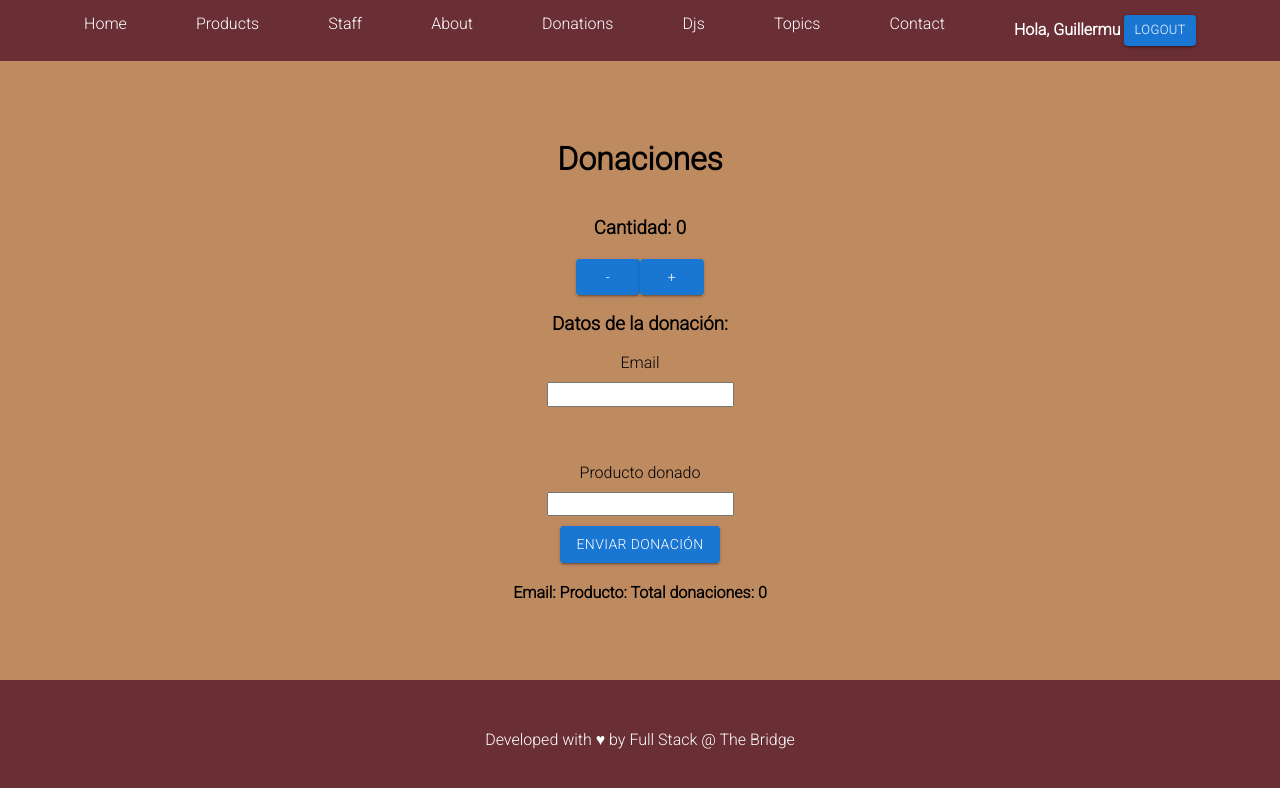
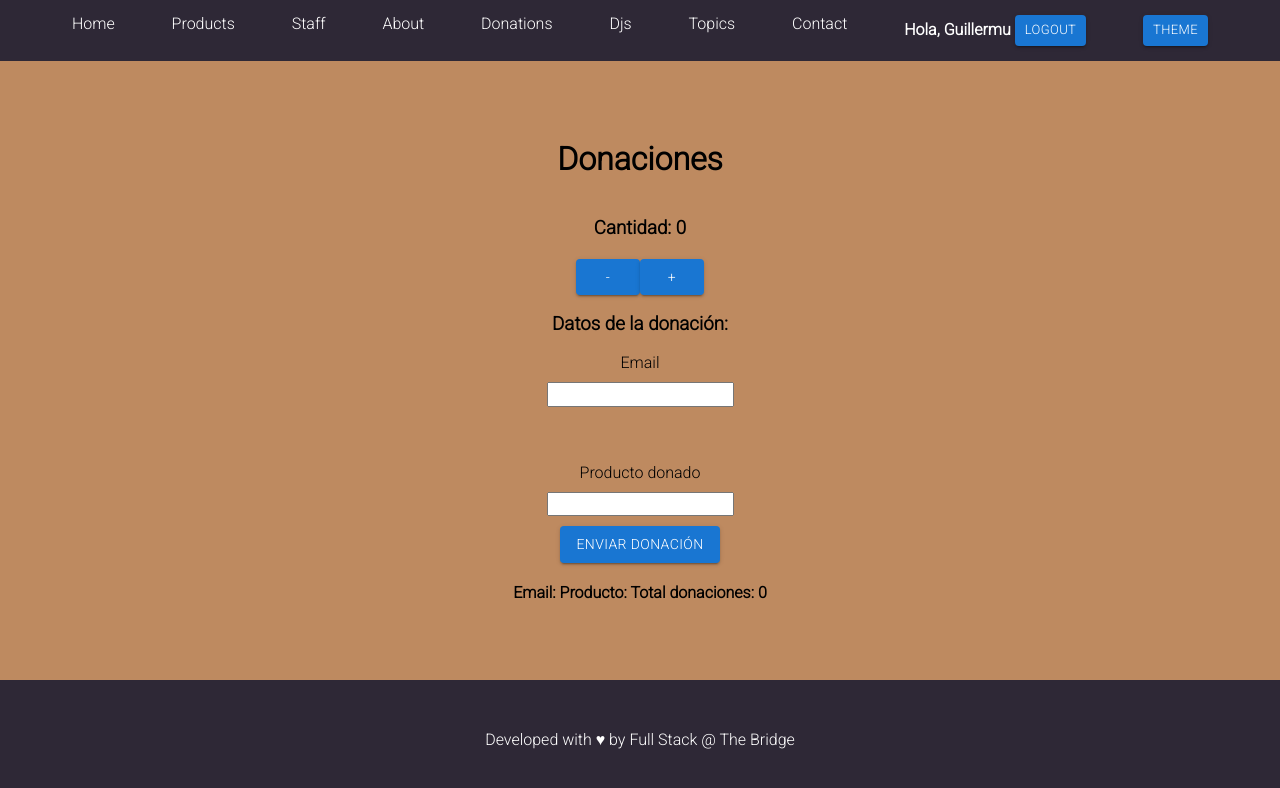
Before and after one commit to TheBridge-FullStackDeveloper/-ft-jun22-React-examples, a React (Create React App) app: page /donations in a window 1280 px wide. Shown: the top 788 px of the page. Built offline with nearby package versions, Linux system fonts and the light colour scheme.

Commit message:
add/hooks_context_custome

```diff
--- a/src/App.js
+++ b/src/App.js
@@ -9,19 +9,18 @@ import Footer from './components/Footer';
 import '../src/styles/styles.scss'
 
 import { userContext } from './context/userContext'; // contexto
+import { themeContext } from './context/themeContext';
 
 
 function App() {
 
   const [user, setUser] = useState("Guillermu"); // state para componente funcional
+  const [theme, setTheme] = useState("__dark"); // state para theme
 
-  const login = (name) => {
-    setUser(name); // user = name. Ej. name="Guille" --> user="Guille"
-  }
+  const login = (name) => setUser(name); // user = name. Ej. name="Guille" --> user="Guille"
+  const logout = () => setUser(""); // user = ""
 
-  const logout = () => {
-    setUser(""); // user = ""
-  }
+  const toggleTheme = () => theme === "" ? setTheme("__dark") : setTheme("")
 
   const data = {
     user,
@@ -29,8 +28,14 @@ function App() {
     logout
   }
 
+  const themeData = {
+    theme, //"__dark" o ""
+    toggleTheme
+  }
+
   return (
     <div className="App">
+      <themeContext.Provider value={themeData}>
         <BrowserRouter>
           <userContext.Provider value={data}>
             <Header />
@@ -38,6 +43,7 @@ function App() {
           </userContext.Provider>
         </BrowserRouter>
         <Footer />
+      </themeContext.Provider>
     </div>
   );
 }
--- a/src/components/Footer/Footer.jsx
+++ b/src/components/Footer/Footer.jsx
@@ -1,11 +1,12 @@
-import React, { Component } from 'react'
+import React, { useContext } from 'react'
+import { themeContext } from '../../context/themeContext'; // contexto
 
-export class Footer extends Component {
-  render() {
-    return (
-      <footer className="footer">Developed with ♥ by Full Stack @ The Bridge</footer>
-    )
-  }
+function Footer() {
+  const {theme} = useContext(themeContext); // consumer
+
+  return (
+    <footer className={"footer"+theme}>Developed with ♥ by Full Stack @ The Bridge</footer>
+  )
 }
 
 export default Footer
--- a/src/components/Header/Nav/Nav.jsx
+++ b/src/components/Header/Nav/Nav.jsx
@@ -1,14 +1,15 @@
-import React, { Component } from "react";
+import React, { useContext } from "react";
 import { Link } from "react-router-dom";
 import Button from '@mui/material/Button';
 
-import {userContext} from '../../../context/userContext'; // contexto
+import { userContext } from '../../../context/userContext'; // contexto
+import { themeContext } from '../../../context/themeContext'; // contexto
 
+function Nav() {
+  const {theme,toggleTheme} = useContext(themeContext); // consumer
 
-class Nav extends Component {
-  render() {
-    return <>
-    <nav className="nav-bar">
+  return (
+    <nav className={"nav-bar"+theme}>
       <Link to="/">Home</Link>
       <Link to="/products">Products</Link>
       <Link to="/staff">Staff</Link>
@@ -17,23 +18,16 @@ class Nav extends Component {
       <Link to="/djs">Djs</Link>
       <Link to="/topics">Topics</Link>
       <Link to="/contact">Contact</Link>
-      {/* <userContext.Consumer>
-        {({logout,user})=>{
-          return <span>Hola, {user} <Button variant="contained" size="small" onClick={logout}>Logout</Button></span>
-          }
+
+      <userContext.Consumer>
+        {({ logout, user }) => user ?
+          <span>Hola, {user} <Button variant="contained" size="small" onClick={logout}>Logout</Button></span>
+          : ""
         }
-        </userContext.Consumer> */}
-
-        <userContext.Consumer>
-        {({logout,user})=> user?
-          <span>Hola, {user} <Button variant="contained" size="small" onClick={logout}>Logout</Button></span>
-          :""
-        }
-        </userContext.Consumer>
+      </userContext.Consumer>
+      <Button variant="contained" size="small" onClick={toggleTheme}>Theme</Button>
     </nav>
-
-    </>
-  }
+  )
 }
 
-export default Nav;
+export default Nav
--- a/src/components/Main/Djs/Djs.jsx
+++ b/src/components/Main/Djs/Djs.jsx
@@ -1,21 +1,27 @@
 import React, { useState, useEffect } from 'react'
-
+import useFetch from '../../../hooks/useFetch';
 function Djs() {
   const [pokemons, setPokemons] = useState([]);
 
-  useEffect(() => {
-    const getPokemons = async () => {
-      const resp = await fetch('https://pokeapi.co/api/v2/pokemon');
-      const data = await resp.json();
-      setPokemons(data.results);
-    }
-    getPokemons();
-  }, []);// [] --> componentDidMount en clases
+
+  const {loading,result} = useFetch('https://pokeapi.co/api/v2/pokemon');
+  console.log(result.results);
+
+
+
+  // useEffect(() => {
+  //   const getPokemons = async () => {
+  //     const resp = await fetch('https://pokeapi.co/api/v2/pokemon');
+  //     const data = await resp.json();
+  //     setPokemons(data.results);
+  //   }
+  //   getPokemons();
+  // }, []);// [] --> componentDidMount en clases
 
   return (
     <section>
       <h1>DJs residentes</h1>
-      {pokemons.map((pokemon) => <h3>{pokemon.name}</h3>)}
+      {loading?"":result.results.map((pokemon) => <h3>{pokemon.name}</h3>)}
 
     </section>
 
--- /dev/null
+++ b/src/context/themeContext.js
@@ -0,0 +1,5 @@
+import React from 'react';
+
+const themeContext = React.createContext();
+
+export { themeContext };
--- /dev/null
+++ b/src/hooks/useFetch.js
@@ -0,0 +1,33 @@
+import { useState, useEffect } from 'react';
+import axios from 'axios'
+
+// useFetch será una función que reciba como parámetro un string con una url
+
+const useFetch = (url) => {
+    // Crearemos dos estados: loading(true) y result([]), que devolveremos en un objeto
+    const [loading, setLoading] = useState(true)
+    const [result, setResult] = useState([])
+
+    // Añadiremos un useEffect que se ejecutará cuando la url cambie y hará un fetch a dicha url
+    useEffect(() => {
+        async function fetchData() {
+            try {
+                const response = await axios.get(url)
+                // vamos a agregar un setTimeout a continuación del fetch para apreciar mejor el comportamiento del hook
+                // Dentro del setTimeout actualizaremos los dos estados de este hook (loading y result)
+                setTimeout(() => {
+                    setResult(response.data)
+                    setLoading(false)
+                }, 5000);
+            } catch (err) {
+                console.log(err)
+            }
+        }
+        fetchData();
+    }, [url]);
+
+    return { loading, result }
+}
+
+// Haremos un export default de la función para importarla como hook en el componente deseado
+export default useFetch;
--- a/src/styles/components/_Footer.scss
+++ b/src/styles/components/_Footer.scss
@@ -1,11 +1,20 @@
 @import '../utils/variables.scss';
-@import '../utils//mixins.scss';
+@import '../utils/mixins.scss';
 
-.footer{
+%footer-bar-basic{
     display:flex;
     justify-content: center;
     align-items: center;
     min-height:15vh;
-    background-color:$granate;
     color:white;
 }
+
+.footer{
+    @extend %footer-bar-basic;
+    background-color:$granate;
+}
+
+.footer__dark{
+    @extend %footer-bar-basic;
+    background-color: $purple;
+}
--- a/src/styles/components/_Nav.scss
+++ b/src/styles/components/_Nav.scss
@@ -1,10 +1,9 @@
 @import '../utils/variables.scss';
 
-.nav-bar {
+%nav-bar-basic{
     display: flex;
     justify-content: space-evenly;
     padding: 15px;
-    background-color: $granate;
 
     &>*{
         color:white;
@@ -21,3 +20,14 @@
         font-weight: bold;
     }
 }
+
+.nav-bar {
+    @extend %nav-bar-basic;
+    background-color: $granate;
+}
+
+.nav-bar__dark{
+    @extend %nav-bar-basic;
+    background-color: $purple;
+
+}
```
Lines whose indentation alone changed are shown as unchanged.
